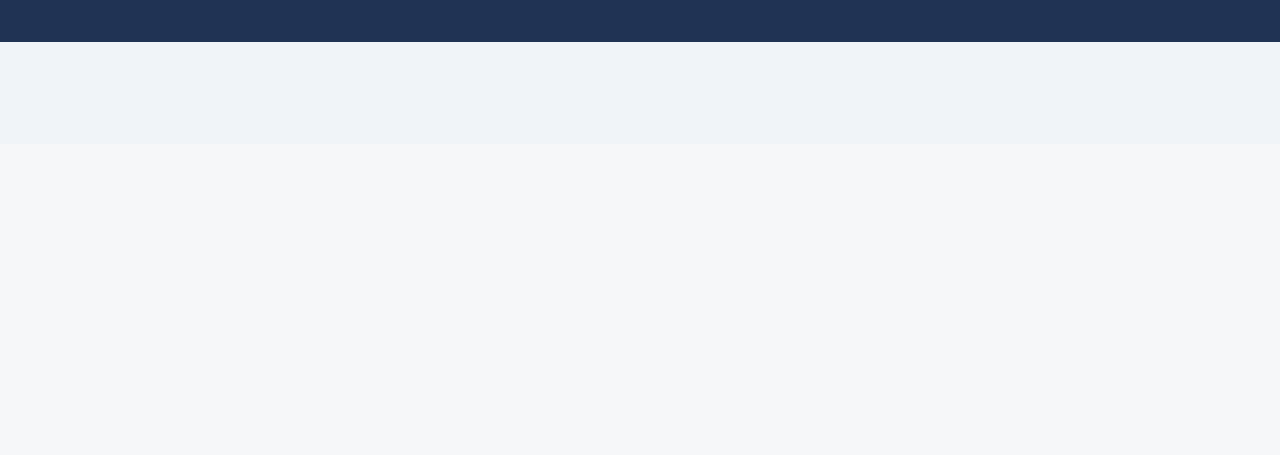
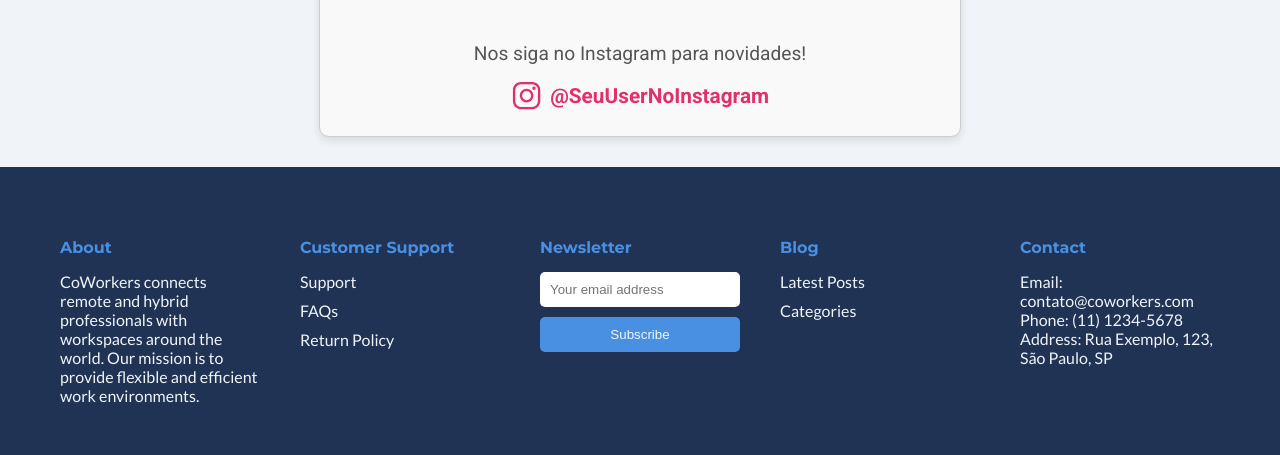
Before and after one commit to Ludmilahttps/coWorker, a Django app: page /pt/ in a window 1280 px wide. Shown: the part 656-1111 px from the top of the page. Before the commit the page ends 698 px from the top, so only its background shows below. Run offline with Django 5.2, Linux system fonts and the light colour scheme; data that the repository does not hold is empty; parts of the project's set-up code (start-up, migrations or seed data) failed here and were passed over.

Commit message:
Update discover.html

```diff
--- a/homepage/templates/homepage/discover.html
+++ b/homepage/templates/homepage/discover.html
@@ -18,7 +18,15 @@
         </button>
     </div>
 
-    <div class="categories-section">
+    <div class="coming-soon-section">
+        <h2>{% trans "Em breve!" %}</h2>
+        <img src="{% static 'images/placeholder_coming_soon.svg' %}" alt="Em breve" class="coming-soon-image" />
+        <p class="follow-us-text">{% trans "Nos siga no Instagram para novidades!" %}</p>
+        <a href="URL_DO_SEU_INSTAGRAM" target="_blank" class="instagram-link">
+            <ion-icon name="logo-instagram"></ion-icon> @SeuUserNoInstagram
+        </a>
+    </div>
+    <div class="categories-section" style="display: none;"> {# Adicionado style="display: none;" para ocultar #}
         <h2>{% trans "Categories" %}</h2>
         <div class="carousel">
             {% for category in categories %}
@@ -30,7 +38,7 @@
         </div>
     </div>
 
-    <div class="workspaces-section">
+    <div class="workspaces-section" style="display: none;"> {# Adicionado style="display: none;" para ocultar #}
         <h2>{% trans "Workspaces" %}</h2>
         <div class="workspaces-container">
             {% for workspace in workspaces %}
@@ -62,7 +70,6 @@
     font-family: 'Roboto', sans-serif;
     justify-content: center;
     align-items: center;
-
     max-width: 1400px;
     margin: 0 auto;
     padding: 30px 20px;
@@ -195,19 +202,70 @@ h2 {
     background-color: #007BFF;
 }
 
+/* Novo estilo para a seção "Em breve" */
+.coming-soon-section {
+    text-align: center;
+    margin-top: 50px;
+    padding: 20px;
+    border: 1px solid #ccc;
+    border-radius: 10px;
+    background-color: #f9f9f9;
+    box-shadow: 0 4px 8px rgba(0, 0, 0, 0.1);
+    width: 100%;
+    max-width: 600px; /* Limita a largura para melhor visualização */
+}
+
+.coming-soon-section h2 {
+    color: #203354;
+    font-size: 2.5em;
+    margin-bottom: 20px;
+}
+
+.coming-soon-image {
+    max-width: 100%;
+    height: auto;
+    margin-bottom: 20px;
+    border-radius: 8px;
+}
+
+.follow-us-text {
+    font-size: 1.2em;
+    color: #555;
+    margin-bottom: 15px;
+}
+
+.instagram-link {
+    display: inline-flex;
+    align-items: center;
+    font-size: 1.3em;
+    color: #E1306C; /* Cor do Instagram */
+    text-decoration: none;
+    font-weight: bold;
+    transition: color 0.3s;
+}
+
+.instagram-link ion-icon {
+    font-size: 1.5em;
+    margin-right: 8px;
+}
+
+.instagram-link:hover {
+    color: #C13584; /* Cor mais escura no hover */
+}
+
 @media (max-width: 768px) {
     .search-bar {
-        flex-direction: row; /* Mantém os elementos lado a lado */
-        flex-wrap: nowrap; /* Impede a quebra de linha dos elementos */
+        flex-direction: row;
+        flex-wrap: nowrap;
     }
 
     .search-input-container {
-        flex-grow: 1; /* Permite que o input cresça para preencher o espaço disponível */
-        margin-right: 10px; /* Espaçamento entre o input e o botão */
+        flex-grow: 1;
+        margin-right: 10px;
     }
 
     .add-space-button {
-        flex-shrink: 0; /* Impede que o botão encolha */
+        flex-shrink: 0;
     }
 }
 </style>
```
